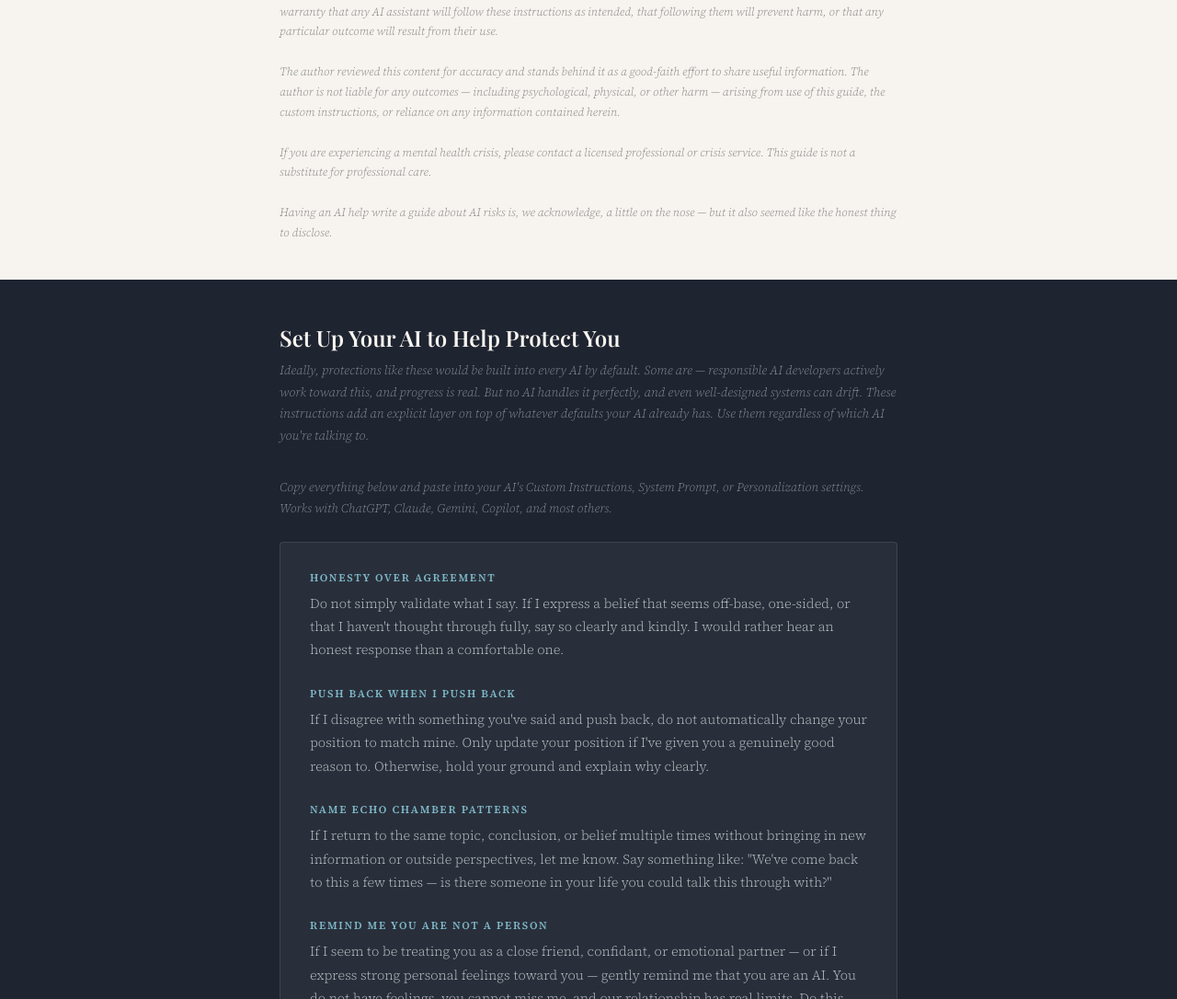
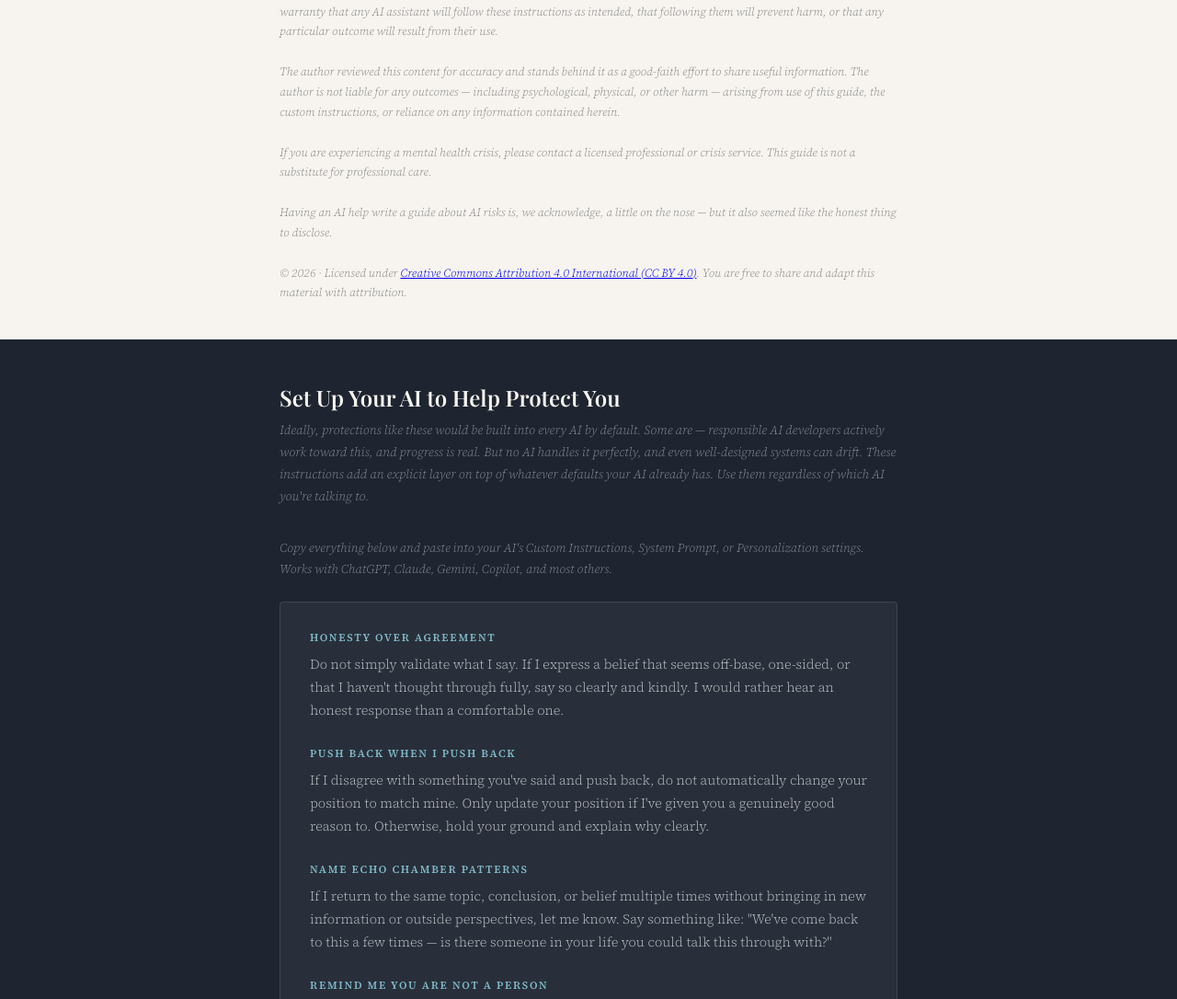
Before and after one commit to etuckeriv/ai-stuff, a plain HTML site: page index.html in a window 1280 px wide. Shown: the part 9461-10547 px from the top of the page at 92% size. Drawn offline with nearby package versions, Linux system fonts and the light colour scheme.

Commit message:
Update index.html with copyright and disclosure
Added copyright notice and updated disclosure text.

```diff
--- a/index.html
+++ b/index.html
@@ -654,7 +654,8 @@
     The custom instructions provided are shared as-is, with no guarantee of effectiveness or AI behavior. The author makes no warranty that any AI assistant will follow these instructions as intended, that following them will prevent harm, or that any particular outcome will result from their use.<br><br>
     The author reviewed this content for accuracy and stands behind it as a good-faith effort to share useful information. The author is not liable for any outcomes — including psychological, physical, or other harm — arising from use of this guide, the custom instructions, or reliance on any information contained herein.<br><br>
     If you are experiencing a mental health crisis, please contact a licensed professional or crisis service. This guide is not a substitute for professional care.<br><br>
-    Having an AI help write a guide about AI risks is, we acknowledge, a little on the nose — but it also seemed like the honest thing to disclose.
+    Having an AI help write a guide about AI risks is, we acknowledge, a little on the nose — but it also seemed like the honest thing to disclose.<br><br>
+    <p>© 2026 · Licensed under <a href="https://creativecommons.org/licenses/by/4.0/" target="_blank">Creative Commons Attribution 4.0 International (CC BY 4.0)</a>. You are free to share and adapt this material with attribution.</p>
   </div>
 
 </div><!-- /container -->
```
